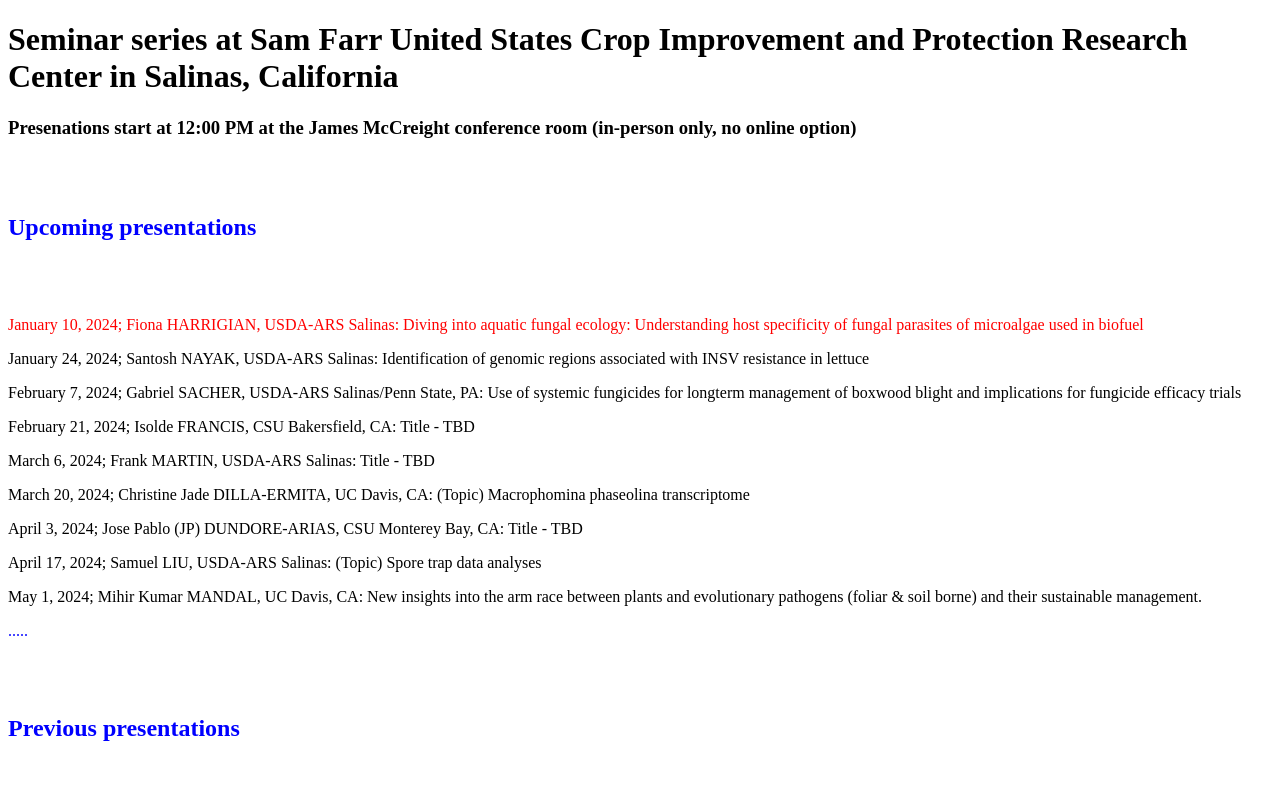
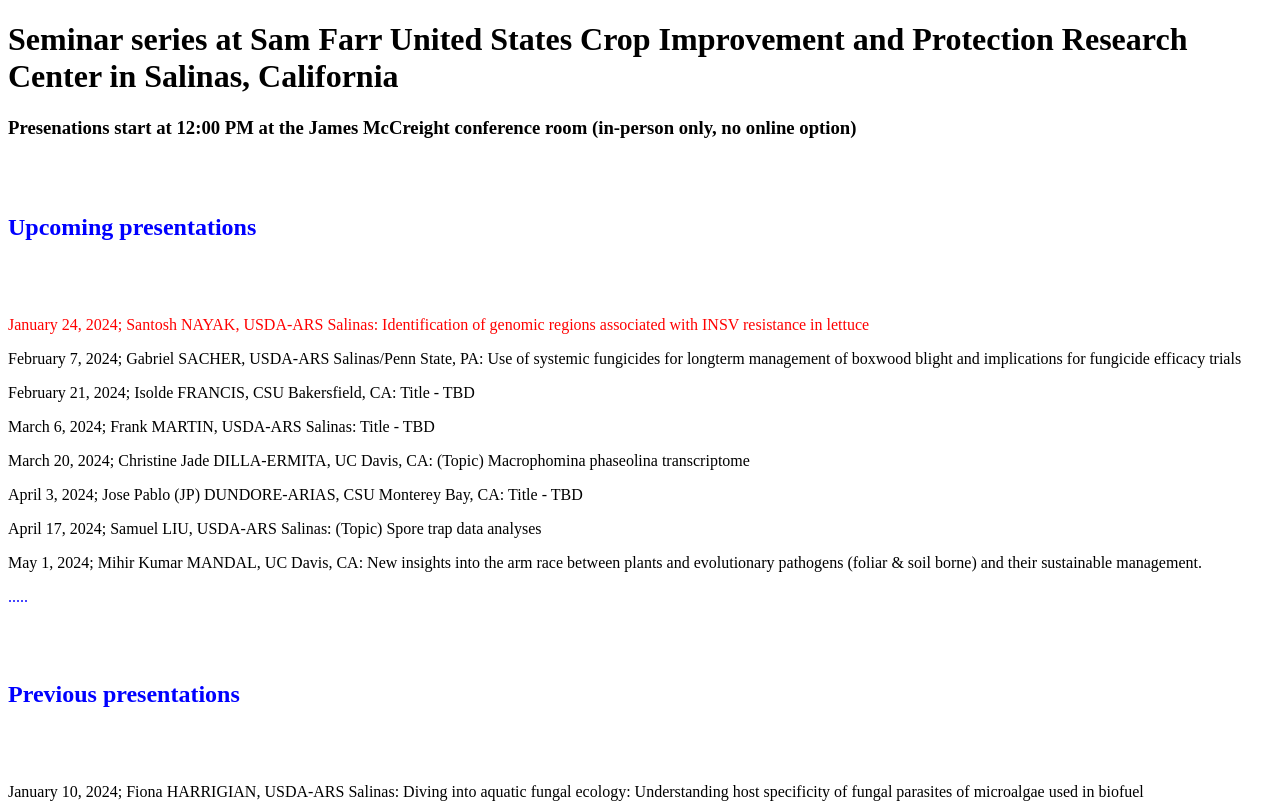
Before and after one commit to Orgovan/Orgovan.github.io, a plain HTML site: page index.html in a window 1280 px wide. Shown: the top 805 px of the page. Drawn offline with Linux system fonts and the light colour scheme.

Commit message:
Update index.html

```diff
--- a/index.html
+++ b/index.html
@@ -13,8 +13,8 @@
 
     <h2><p style="color:white"> - <p></h2>
 
-   <p style="color:red">January 10, 2024; Fiona HARRIGIAN, USDA-ARS Salinas: Diving into aquatic fungal ecology: Understanding host specificity of fungal parasites of microalgae used in biofuel<p>
-   <p>January 24, 2024; Santosh NAYAK, USDA-ARS Salinas: Identification of genomic regions associated with INSV resistance in lettuce<p>
+   <p style="color:red">January 24, 2024; Santosh NAYAK, USDA-ARS Salinas: Identification of genomic regions associated with INSV resistance in lettuce<p>
+   <p><p>
    <p>February 7, 2024; Gabriel SACHER, USDA-ARS Salinas/Penn State, PA: Use of systemic fungicides for longterm management of boxwood blight and implications for fungicide efficacy trials<p>
    <p>February 21, 2024; Isolde FRANCIS, CSU Bakersfield, CA: Title - TBD<p>
    <p>March 6, 2024; Frank MARTIN, USDA-ARS Salinas: Title - TBD<p>
@@ -28,6 +28,7 @@
    <h2> <p style="color:blue">Previous presentations</h2>
    <h2><p style="color:white"> - <p></h2>
 
+   <p>January 10, 2024; Fiona HARRIGIAN, USDA-ARS Salinas: Diving into aquatic fungal ecology: Understanding host specificity of fungal parasites of microalgae used in biofuel<p>
    <p>November 29, 2023; Kelley RICHARDSON, USDA-ARS Salinas: Detecting and characterizing a new variant of lettuce Fusarium wilt in California<p>
    <p>March 4, 2020; Mike SCHWIETERMAN, Plenty, South San Francisco, CA: Advancing GxExM for improved flavor and nutrition<p>
    <p>February 19, 2020; Frank MARTIN, USDA-ARS Salinas: Site specific management practices for control of soilborne diseases of strawberry<p>
```
